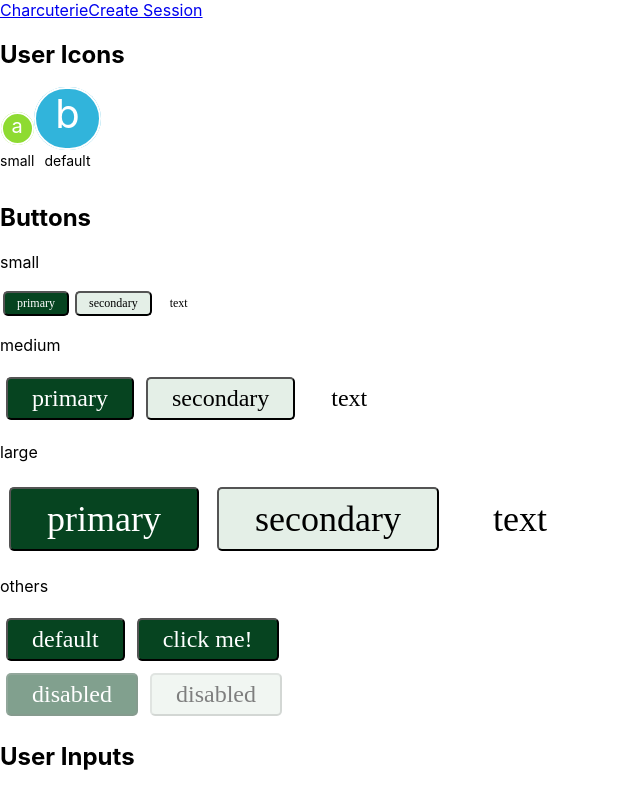
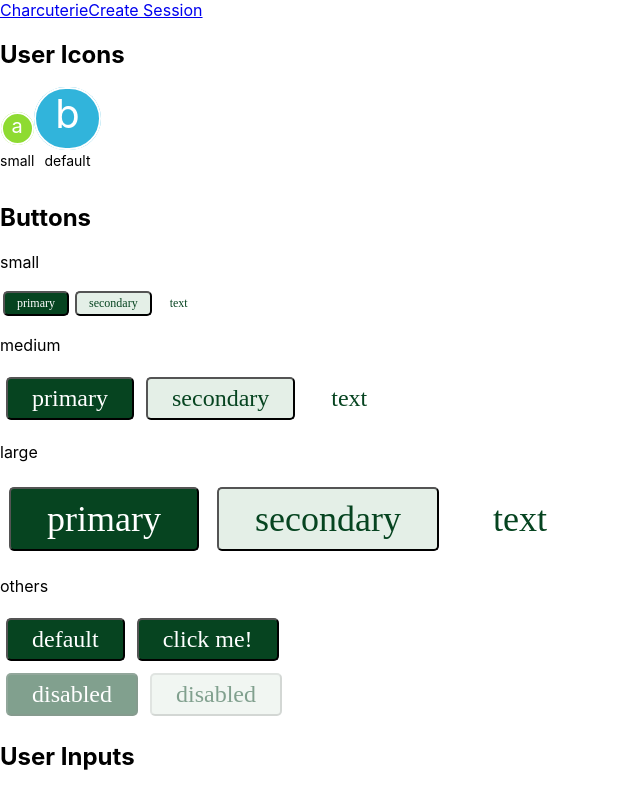
Before and after one commit to acchiang/cpsc-455-project, a React (Create React App) app: page / in a window 1280 px wide. Shown: the top 800 px of the page, without its empty margins (0-640 px from the left). Built offline with nearby package versions, Linux system fonts and the light colour scheme.

Commit message:
edit button css

```diff
--- a/src/components/Button.js
+++ b/src/components/Button.js
@@ -7,7 +7,7 @@ const ButtonStyle = styled.button`
     if (p.type === "text") return "none";
     return p.theme.colors.accent;
   }};
-  color: ${(p) => ((p.type === "secondary" || p.type === "text") ? p.theme.colors.text : "white")};
+  color: ${(p) => ((p.type === "secondary" || p.type === "text") ? p.theme.colors.accent : p.theme.colors.background)};
   opacity: ${p => p.disabled ? "0.5" : "1"};
   cursor: ${p => p.disabled ? "not-allowed" : "auto"};
   font-size: ${(p) => p.size ? p.theme.fontSizes[p.size] : p.theme.fontSizes.default};
```
